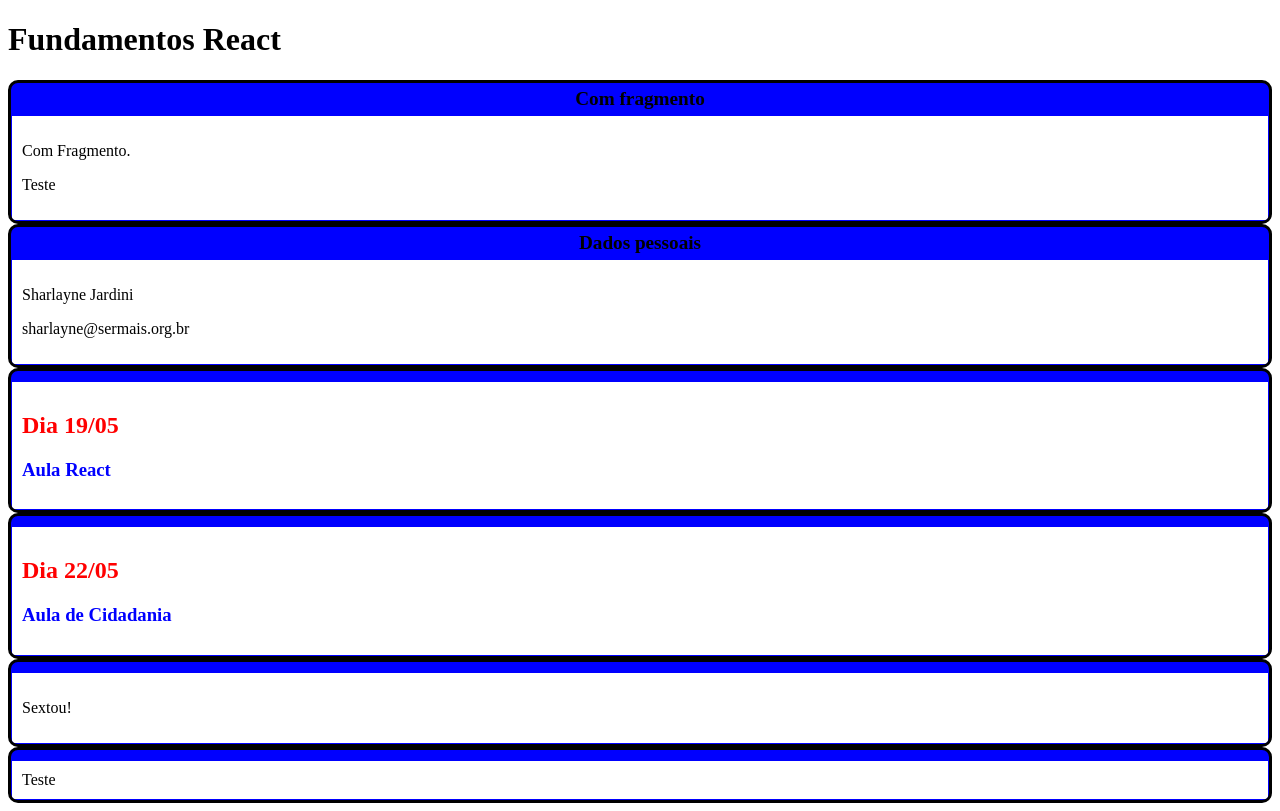
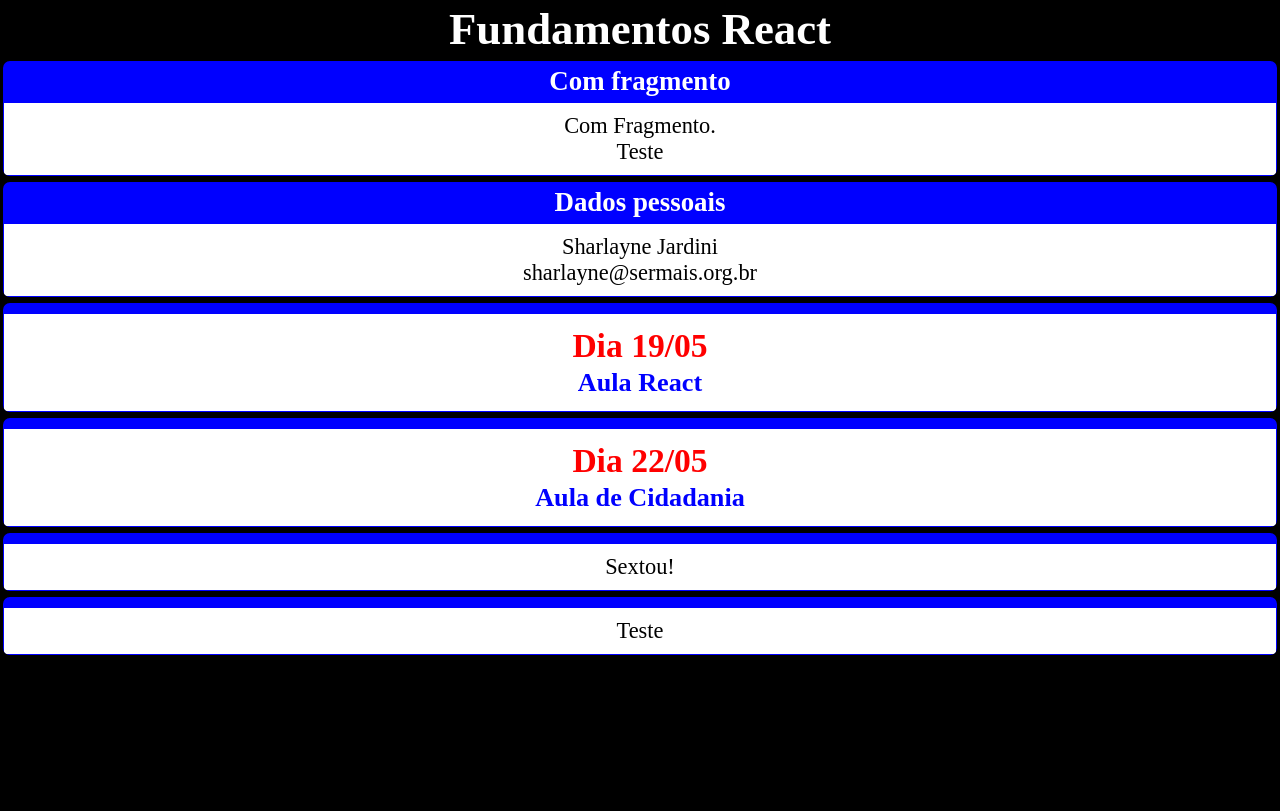
Before and after one commit to shajardini/ReactMGSP, a React (Create React App) app: page / in a window 1280 px wide. Built offline with nearby package versions, Linux system fonts and the light colour scheme.

Commit message:
atualização

```diff
--- a/src/App.jsx
+++ b/src/App.jsx
@@ -4,6 +4,7 @@
 import DadosPessoais from "./components/dadospessoais";
 import Fragmento from "./components/fragmento";
 import Modelo from "./components/layout/modelo";
+import './app.css'
 
 function App() {
 
@@ -13,6 +14,7 @@
 
         <div className='App'>
             <h1>Fundamentos React</h1>
+
 
 
             <Modelo titulo='Com fragmento'>
--- /dev/null
+++ b/src/index.css
@@ -0,0 +1,19 @@
+*{
+    margin: 0;
+    padding: 0;
+    box-sizing: border-box;
+}
+
+body{
+    background-color: black;
+    color: white;
+    text-align: center;
+    font-size: 1.4em;
+
+}
+
+h1, h2, h3{
+    font-weight: bolder;
+    margin: 3px;
+    text-align: center;
+}
--- a/src/index.js
+++ b/src/index.js
@@ -1,5 +1,6 @@
 import ReactDOM from 'react-dom'
 import App from './App'
+import './index.css'
 
 const elemento = document.getElementById('root')
 
```
Also changed, not shown: src/app.css (added).
